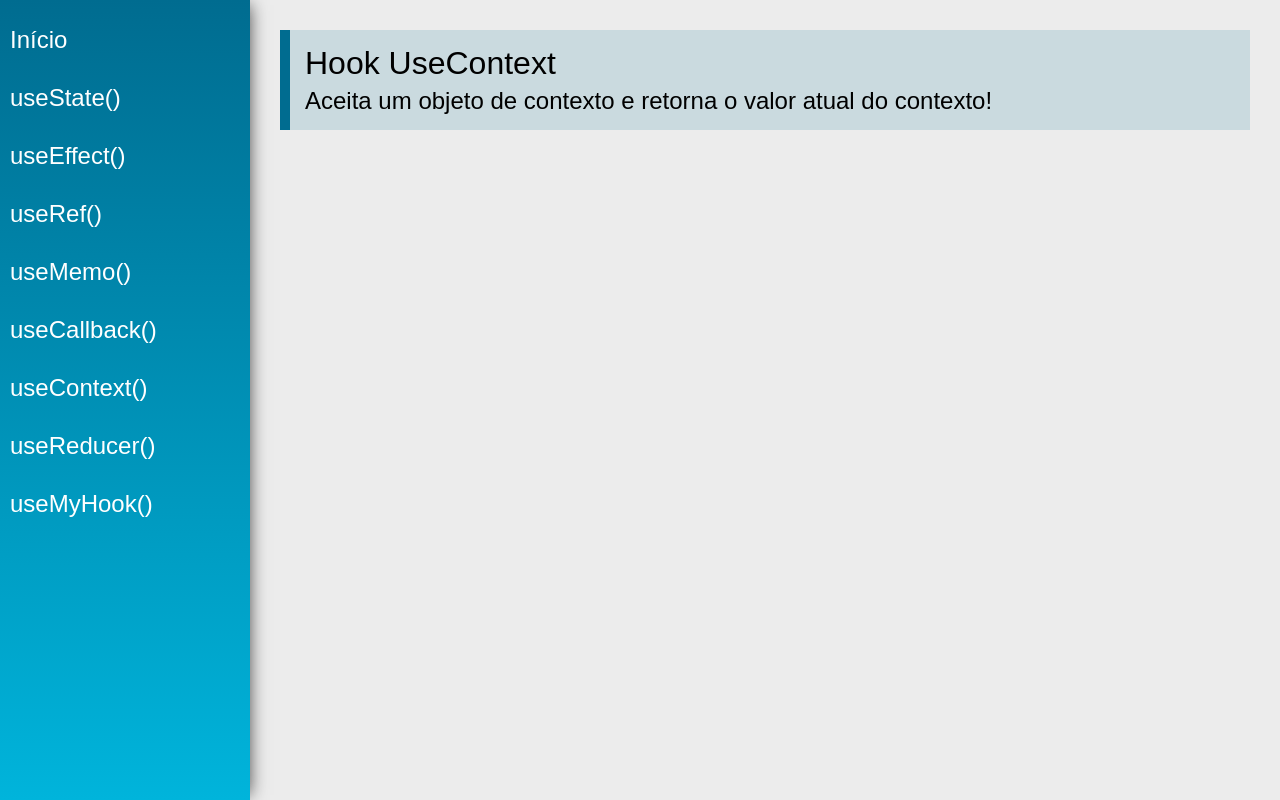
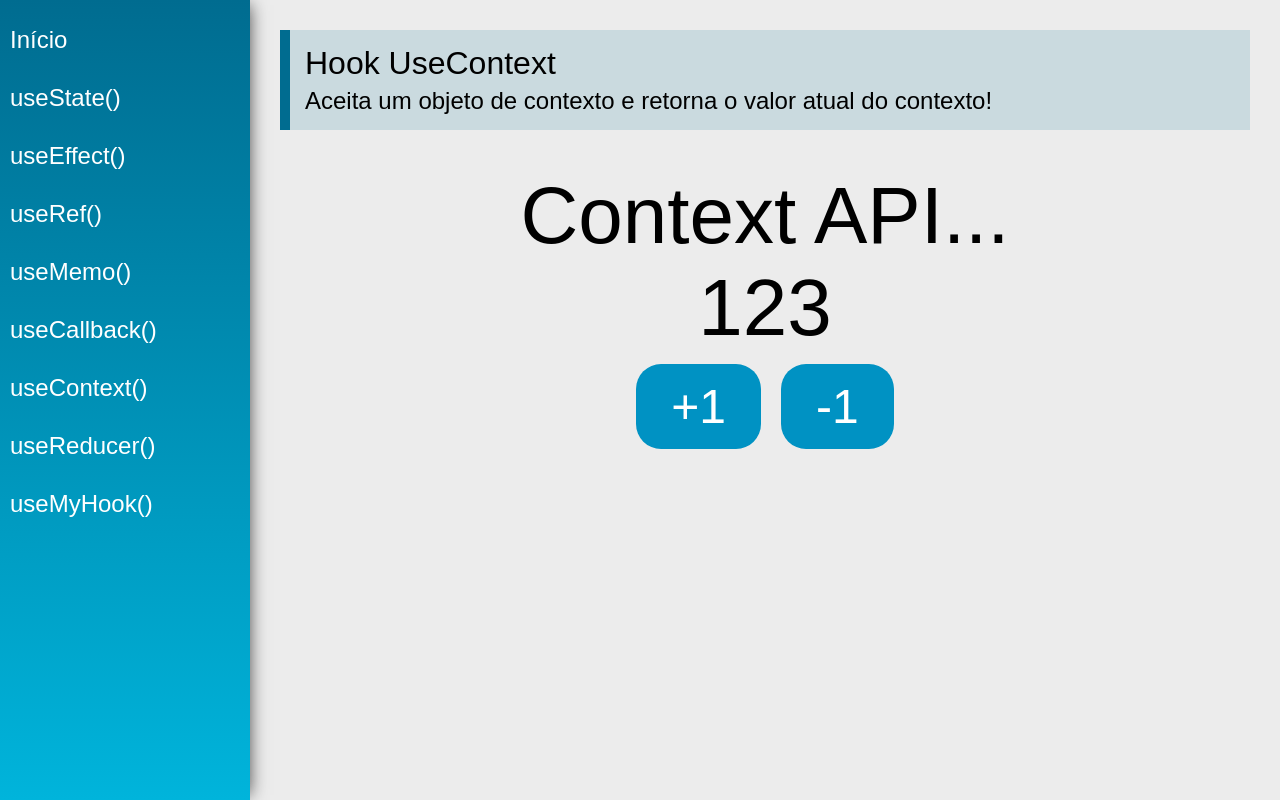
Before and after one commit to kazuohagy/hooks, a React (Create React App) app: page /useContext in a window 1280 px wide. Built offline with nearby package versions, Linux system fonts and the light colour scheme.

Commit message:
useContext

```diff
--- a/src/views/examples/UseContext.jsx
+++ b/src/views/examples/UseContext.jsx
@@ -4,6 +4,12 @@ import DataContext from '../../data/DataContext'
 const UseContext = (props) => {
     const context = useContext(DataContext)
 
+    function setNumber(n){
+        context.setState({
+            ...context.state,
+            number: context.state.number + n
+        })
+    }
     return (
         <div className="UseContext">
             <PageTitle
@@ -11,8 +17,18 @@ const UseContext = (props) => {
                 subtitle="Aceita um objeto de contexto e retorna o valor atual do contexto!"
             />
             <div className="center">
-                <span className="text">{context.text}</span>
-                <span className="text">{context.number}</span>
+                <span className="text">{context.state.text}</span>
+                <span className="text">{context.state.number}</span>
+            </div>
+            <div className="center">
+                <div className="">
+                    <button className="btn" onClick={()=> setNumber(1)}>
+                        +1
+                    </button>
+                    <button className="btn" onClick={()=> setNumber(-1)}>
+                        -1
+                    </button>
+                </div>
             </div>
         </div>
     )
```
